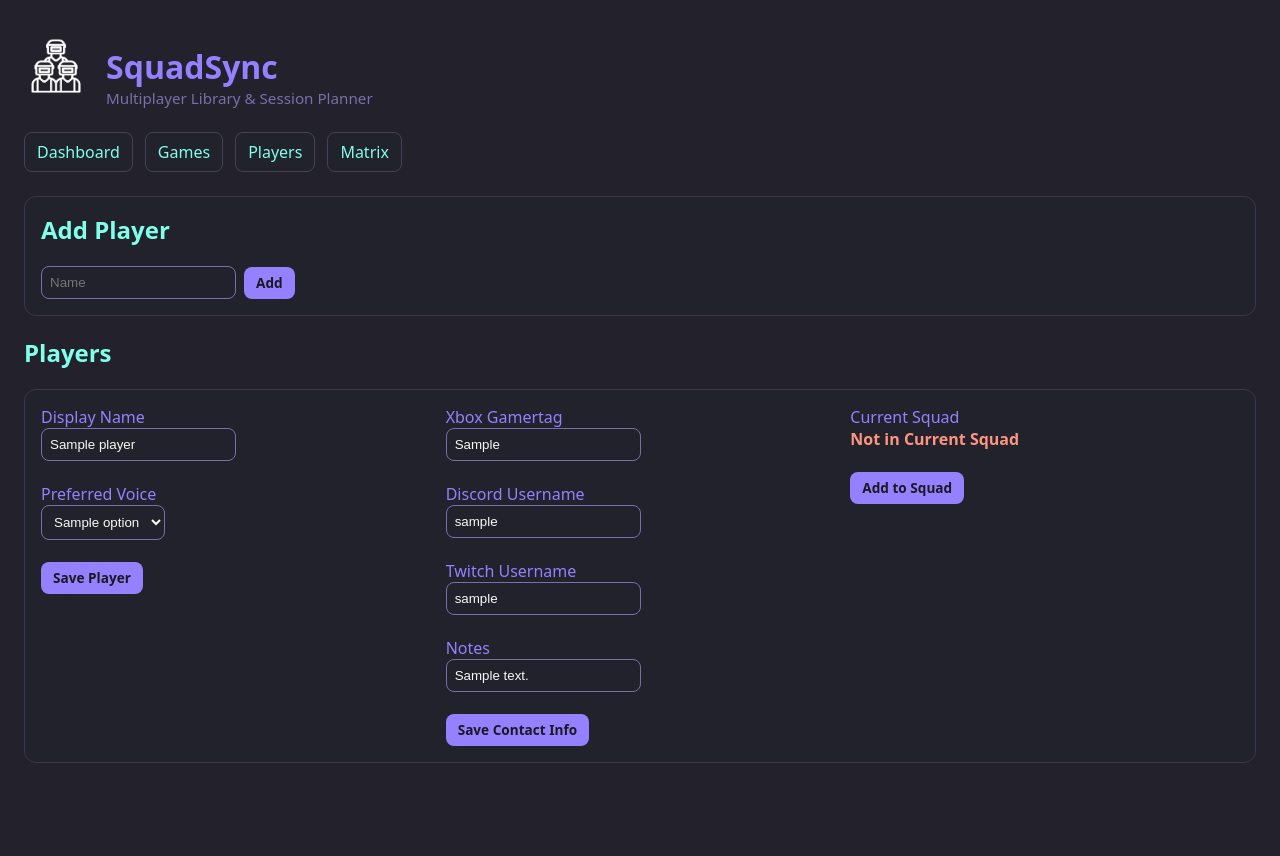
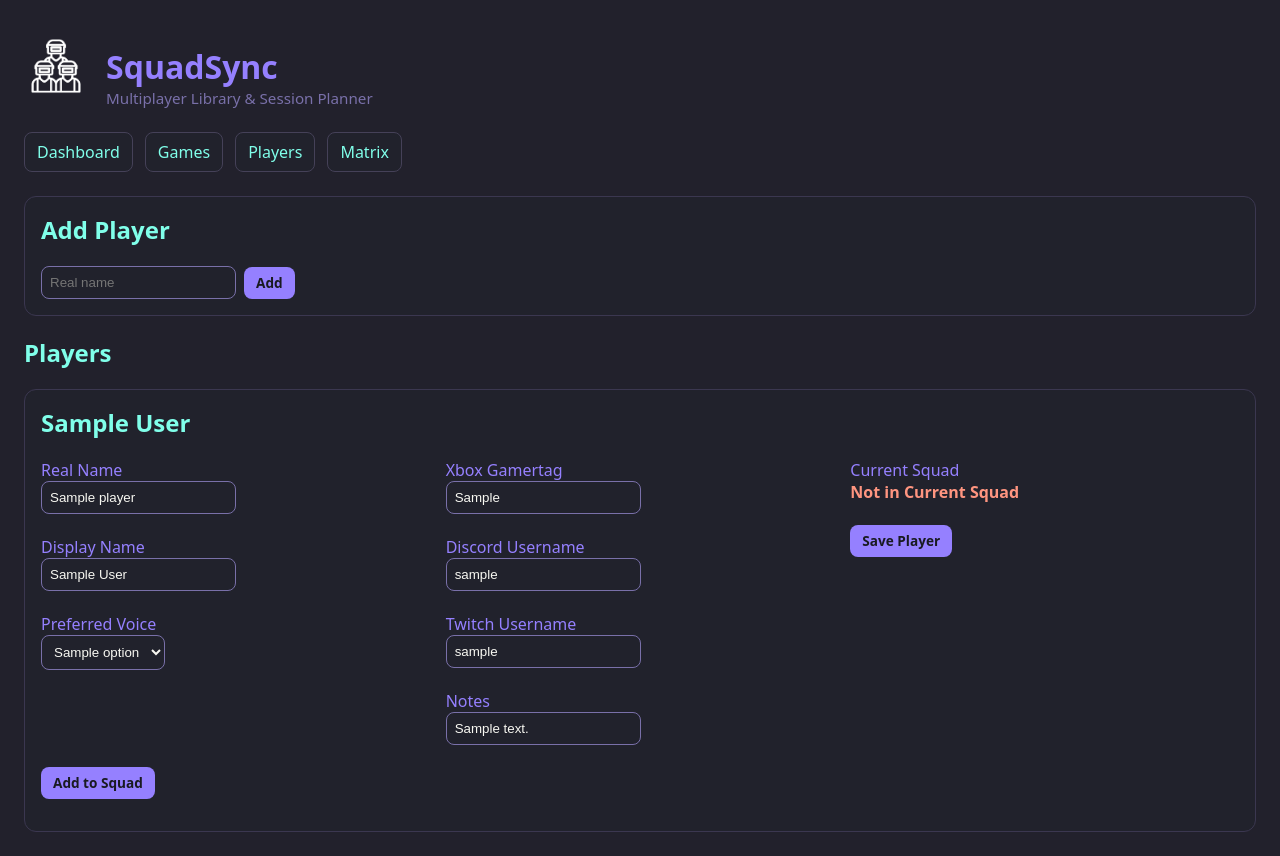
Before and after one commit to Lukefilewalker/SquadSync, a FastAPI app: template app/templates/players.html in a window 1280 px wide. Before the commit the page ends 763 px from the top, so only its background shows below. Run offline with FastAPI, Linux system fonts and the light colour scheme; the template is opened without the code that fills it: most values are stand-ins (such as "Sample title", 1, 10 or a date in 2020).

Commit message:
Add player display names and clean player cards

```diff
--- a/app/main.py
+++ b/app/main.py
@@ -86,6 +86,7 @@ def init_db():
         add_column_if_missing(conn, "games", "squad_verified", "INTEGER DEFAULT 0")
         add_column_if_missing(conn, "games", "squad_source", "TEXT DEFAULT ''")
         add_column_if_missing(conn, "games", "squad_notes", "TEXT DEFAULT ''")
+        add_column_if_missing(conn, "players", "display_name", "TEXT DEFAULT ''")
         add_column_if_missing(conn, "players", "xbox_gamertag", "TEXT DEFAULT ''")
         add_column_if_missing(conn, "players", "discord_username", "TEXT DEFAULT ''")
         add_column_if_missing(conn, "players", "twitch_username", "TEXT DEFAULT ''")
@@ -381,7 +382,7 @@ def dashboard(request: Request):
             buckets[bucket].append(row)
 
         recommendations = get_recommendations(players, rows)
-        active_player_names = [p["name"] for p in players]
+        active_player_names = [p["display_name"] or p["name"] for p in players]
 
         return templates.TemplateResponse(
             "dashboard.html",
@@ -845,6 +846,7 @@ VOICE_OPTIONS = ["Discord", "Xbox Party", "In-game", "Either", "Unknown"]
 def update_player(
     player_id: int = Form(...),
     name: str = Form(...),
+    display_name: str = Form(""),
     xbox_gamertag: str = Form(""),
     discord_username: str = Form(""),
     twitch_username: str = Form(""),
@@ -859,6 +861,7 @@ def update_player(
             """
             UPDATE players
             SET name = ?,
+                display_name = ?,
                 xbox_gamertag = ?,
                 discord_username = ?,
                 twitch_username = ?,
@@ -868,6 +871,7 @@ def update_player(
             """,
             (
                 name.strip(),
+                display_name.strip(),
                 xbox_gamertag.strip(),
                 discord_username.strip(),
                 twitch_username.strip(),
--- a/app/templates/players.html
+++ b/app/templates/players.html
@@ -4,7 +4,7 @@
 <div class="card">
     <h2>Add Player</h2>
     <form class="inline" method="post" action="/players/add">
-        <input name="name" placeholder="Name" required>
+        <input name="name" placeholder="Real name" required>
         <button>Add</button>
     </form>
 </div>
@@ -13,13 +13,20 @@
 
 {% for player in players %}
 <div class="card">
-    <div class="grid">
-        <div>
+    <h2>{{ player.display_name or player.name }}</h2>
+
     <form method="post" action="/players/update">
         <input type="hidden" name="player_id" value="{{ player.id }}">
 
+        <div class="grid">
+            <div>
+                <label class="small">Real Name</label><br>
+                <input name="name" value="{{ player.name }}" required><br><br>
+
                 <label class="small">Display Name</label><br>
-                <input name="name" value="{{ player.name }}" required><br><br>
+                <input name="display_name"
+                       value="{{ player.display_name }}"
+                       placeholder="Preferred gamer name"><br><br>
 
                 <label class="small">Preferred Voice</label><br>
                 <select name="preferred_voice">
@@ -29,45 +36,54 @@
                         </option>
                     {% endfor %}
                 </select><br><br>
-
-                <button type="submit">Save Player</button>
-            </form>
             </div>
 
             <div>
-            <form method="post" action="/players/update">
-                <input type="hidden" name="player_id" value="{{ player.id }}">
-                <input type="hidden" name="name" value="{{ player.name }}">
-                <input type="hidden" name="preferred_voice" value="{{ player.preferred_voice }}">
-
                 <label class="small">Xbox Gamertag</label><br>
-                <input name="xbox_gamertag" value="{{ player.xbox_gamertag }}" placeholder="Xbox name"><br><br>
+                <input name="xbox_gamertag"
+                       value="{{ player.xbox_gamertag }}"
+                       placeholder="Xbox name"><br><br>
 
                 <label class="small">Discord Username</label><br>
-                <input name="discord_username" value="{{ player.discord_username }}" placeholder="Discord name"><br><br>
+                <input name="discord_username"
+                       value="{{ player.discord_username }}"
+                       placeholder="Discord name"><br><br>
 
                 <label class="small">Twitch Username</label><br>
-                <input name="twitch_username" value="{{ player.twitch_username }}" placeholder="Twitch name"><br><br>
+                <input name="twitch_username"
+                       value="{{ player.twitch_username }}"
+                       placeholder="Twitch name"><br><br>
 
                 <label class="small">Notes</label><br>
-                <input name="notes" value="{{ player.notes }}" placeholder="Optional notes"><br><br>
-
-                <button type="submit">Save Contact Info</button>
-            </form>
+                <input name="notes"
+                       value="{{ player.notes }}"
+                       placeholder="Optional notes"><br><br>
             </div>
 
             <div>
                 <label class="small">Current Squad</label><br>
 
                 {% if player.active_tonight %}
-                <span class="status-installed">In Current Squad</span><br><br>
+                    <span class="status-installed">In Current Squad</span>
+                {% else %}
+                    <span class="status-not-owned">Not in Current Squad</span>
+                {% endif %}
+
+                <br><br>
+
+                <button type="submit">Save Player</button>
+            </div>
+        </div>
+    </form>
+
+    <div class="action-row">
+        {% if player.active_tonight %}
             <form method="post" action="/players/set-active">
                 <input type="hidden" name="player_id" value="{{ player.id }}">
                 <input type="hidden" name="active_tonight" value="0">
                 <button type="submit">Remove from Squad</button>
             </form>
         {% else %}
-                <span class="status-not-owned">Not in Current Squad</span><br><br>
             <form method="post" action="/players/set-active">
                 <input type="hidden" name="player_id" value="{{ player.id }}">
                 <input type="hidden" name="active_tonight" value="1">
@@ -76,7 +92,6 @@
         {% endif %}
     </div>
 </div>
-</div>
 {% endfor %}
 
 {% endblock %}
```
Lines whose indentation alone changed are shown as unchanged.
